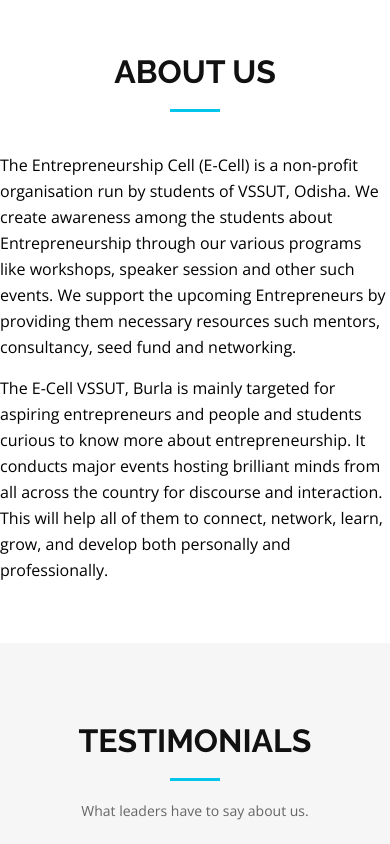
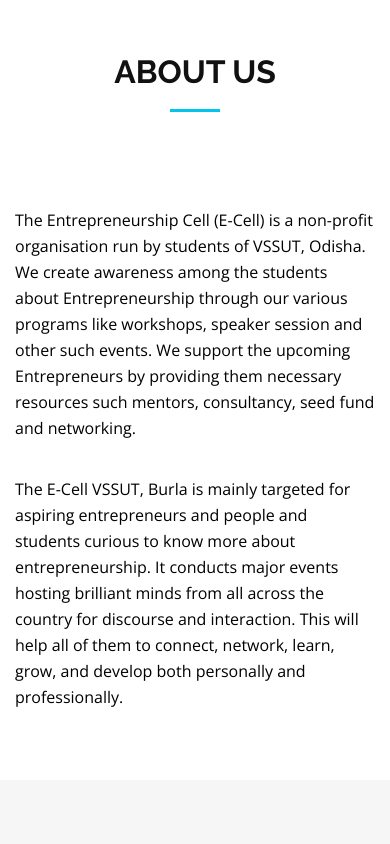
Before and after one commit to SwasteekPreetam14/ECell-master, a plain HTML site: page index.html in a window 390 px wide. Shown: the part 960-1804 px from the top of the page. Drawn offline with nearby package versions, Linux system fonts and the light colour scheme.

Commit message:
added padding for mobile view

```diff
--- a/css/style.css
+++ b/css/style.css
@@ -27,8 +27,8 @@ a:hover, a:active, a:focus {
 }
 
 p {
-  padding: 0;
-  margin: 0 0 30px 0;
+  padding: 10px;
+  margin: 5px;
 }
 
 h1, h2, h3, h4, h5, h6 {
```
